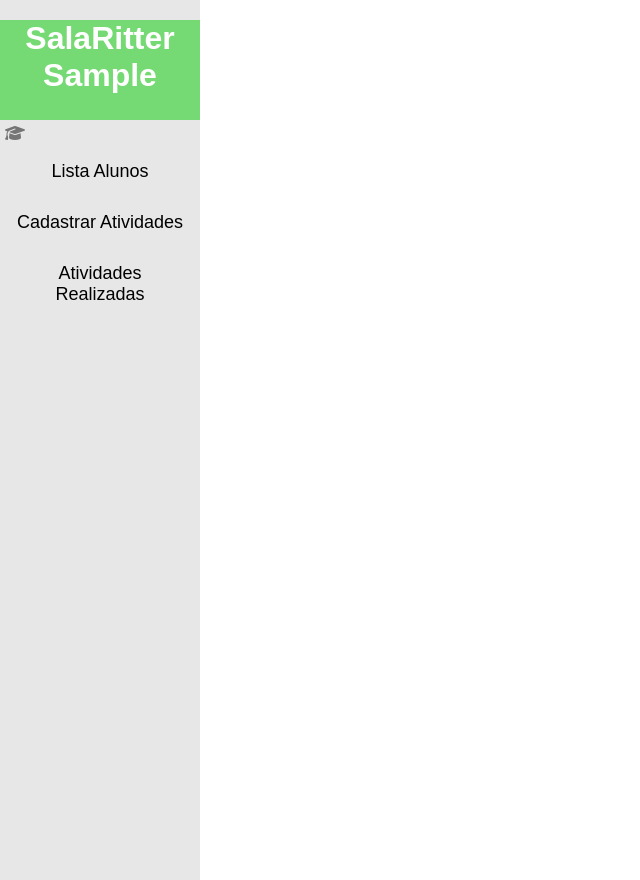
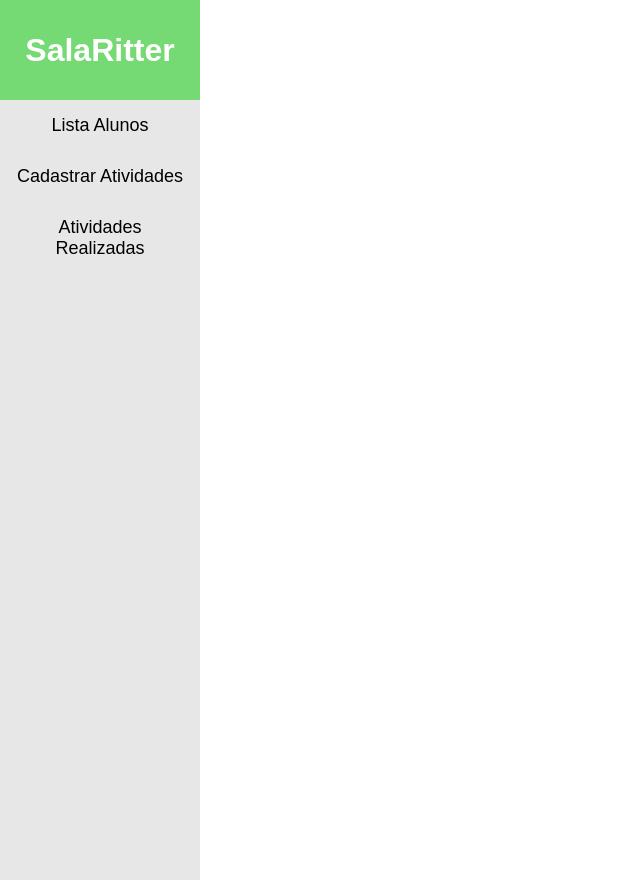
Before and after one commit to NatanOliveiraslv/A3_DevWeb_SalaRitter, a Django app: page /painel/turma/1 in a window 1280 px wide. Shown: the whole page, without its empty margins (0-640 px from the left). Run offline with Django 4.2, Linux system fonts and the light colour scheme; a user stored in the database is signed in; tables that the repository leaves empty hold one stand-in row (values such as "Sample post"); some libraries are stand-ins or nearby versions.

Commit message:
Ajuste no tela_controle_professor

```diff
--- a/apps/pages/static/style/controleprof.css
+++ b/apps/pages/static/style/controleprof.css
@@ -9,12 +9,10 @@ body {
     height: 100vh;
     width: 200px;
     background-color: #E7E7E7;
-    color: rgb(121, 117, 117);
     position: fixed;
     left: 0;
     top: 0;
     overflow-x: hidden;
-    padding-top: 20px;
 }
 
 #menu a {
@@ -35,15 +33,21 @@ body {
     padding: 16px;
 }
 
-#menu h1{
-    color:white;
+.titulo{
+    color: white;
     background-color: #75DA73;
     height: 100px;
     text-align: center;
     margin: 0px;
+}
 
+.titulo h1{
+    margin: 0px;
+    position: relative;
+    top: 50%;
+    transform: translateY(-50%);
+}
 
-}
 #menu i{
     color: #757575;
     padding: 5px 5px;
--- a/apps/pages/static/style/professor.css
+++ b/apps/pages/static/style/professor.css
@@ -50,5 +50,5 @@ body {
     margin: 0px;
     position: relative;
     top: 50%;
-    transform: translateY(-50);
+    transform: translateY(-50%);
 }
--- a/apps/pages/templates/usuarios/tela_controle_professor.html
+++ b/apps/pages/templates/usuarios/tela_controle_professor.html
@@ -10,8 +10,11 @@
   </head>
 <body>
   <div id="menu">
-    <h1>SalaRitter<br>{{turma.turma}}</h1>
-    <i class="fa-solid fa-graduation-cap"></i>
+    <div class="titulo">
+      <h1>SalaRitter</h1>
+    </div>
+
+
     <a href="#">Lista Alunos</a>
     <a href="#">Cadastrar Atividades</a>
     <a href="#">Atividades Realizadas</a>
```
Also changed, not shown: 1 other file.
